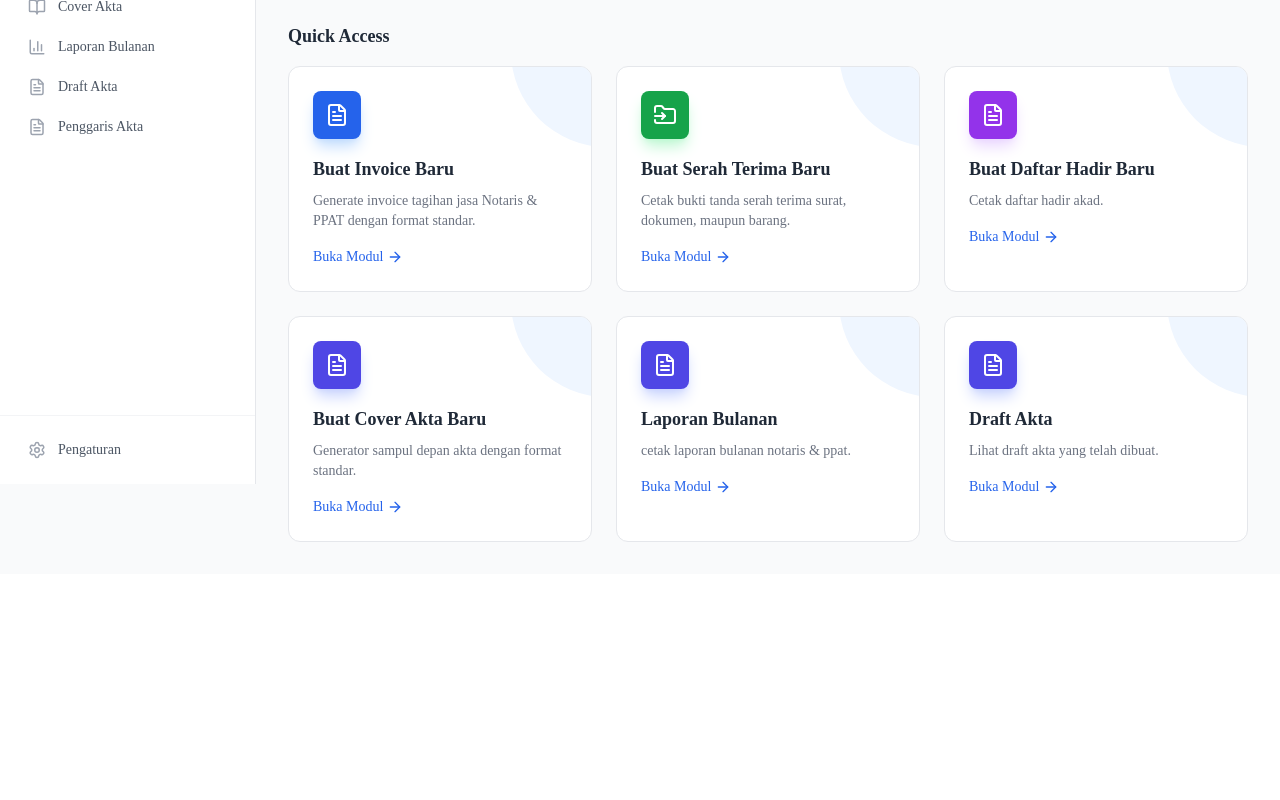
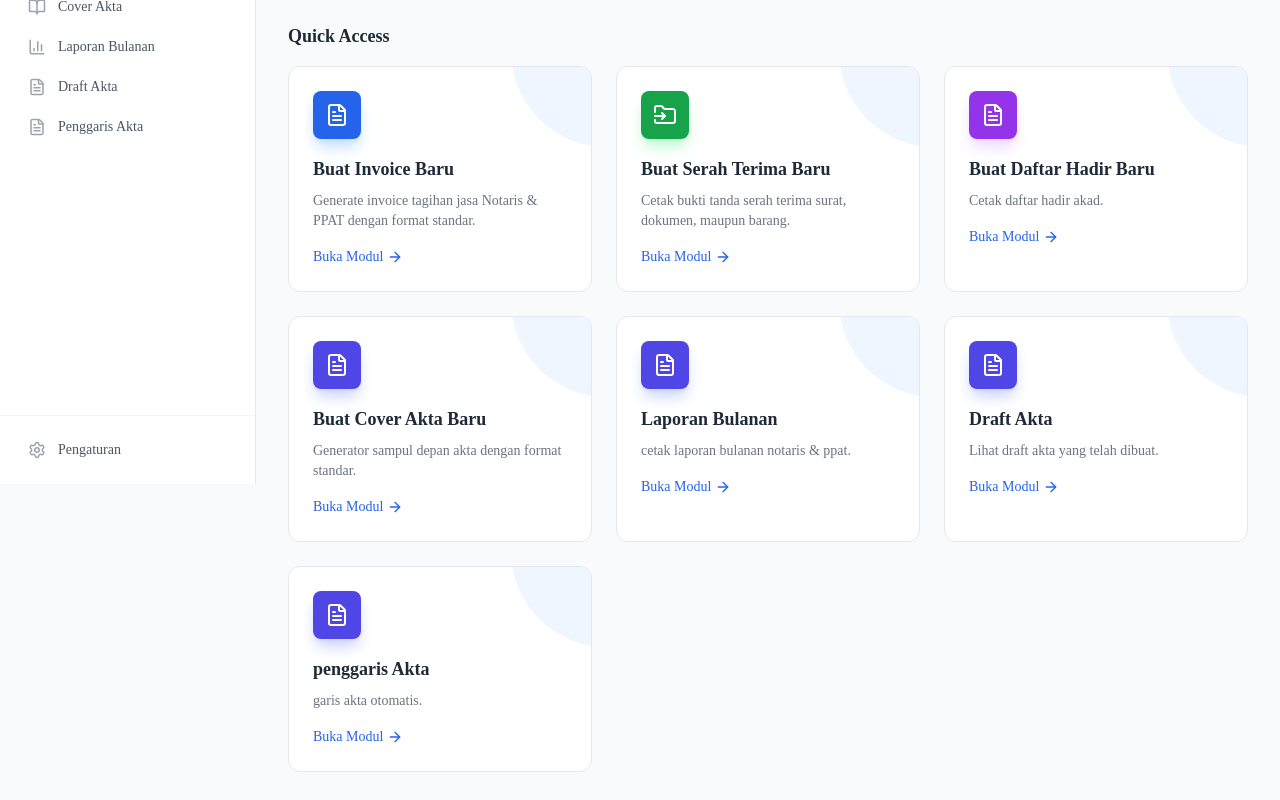
Before and after one commit to mirzajebret/superapp-notaris, a Next.js app: page / in a window 1280 px wide. Shown: the part 316-1116 px from the top of the page. Before the commit the page ends 890 px from the top, so only its background shows below. Built offline with nearby package versions, Linux system fonts and the light colour scheme.

Commit message:
add garis button to dashboard

```diff
--- a/app/page.tsx
+++ b/app/page.tsx
@@ -110,6 +110,18 @@ export default function Dashboard() {
                         <span className="text-blue-600 text-sm font-medium flex items-center gap-1">Buka Modul <ArrowRight size={16} /></span>
                     </div>
                 </Link>
+
+                <Link href="/modules/penggaris-akta" className="group bg-white p-6 rounded-xl border border-gray-200 hover:border-blue-400 hover:shadow-md transition-all duration-300 cursor-pointer relative overflow-hidden">
+                    <div className="absolute top-0 right-0 w-24 h-24 bg-blue-50 rounded-bl-full -mr-4 -mt-4 transition-transform group-hover:scale-110"></div>
+                    <div className="relative z-10">
+                        <div className="w-12 h-12 bg-indigo-600 text-white rounded-lg flex items-center justify-center mb-4 shadow-lg shadow-indigo-200 group-hover:scale-110 transition-transform">
+                            <FileText size={24} />
+                        </div>
+                        <h3 className="font-bold text-gray-800 text-lg group-hover:text-blue-600 transition-colors">penggaris Akta</h3>
+                        <p className="text-gray-500 text-sm mt-2 mb-4">garis akta otomatis.</p>
+                        <span className="text-blue-600 text-sm font-medium flex items-center gap-1">Buka Modul <ArrowRight size={16} /></span>
+                    </div>
+                </Link>
             </div>
         </div>
 
```
Lines whose indentation alone changed are shown as unchanged.
